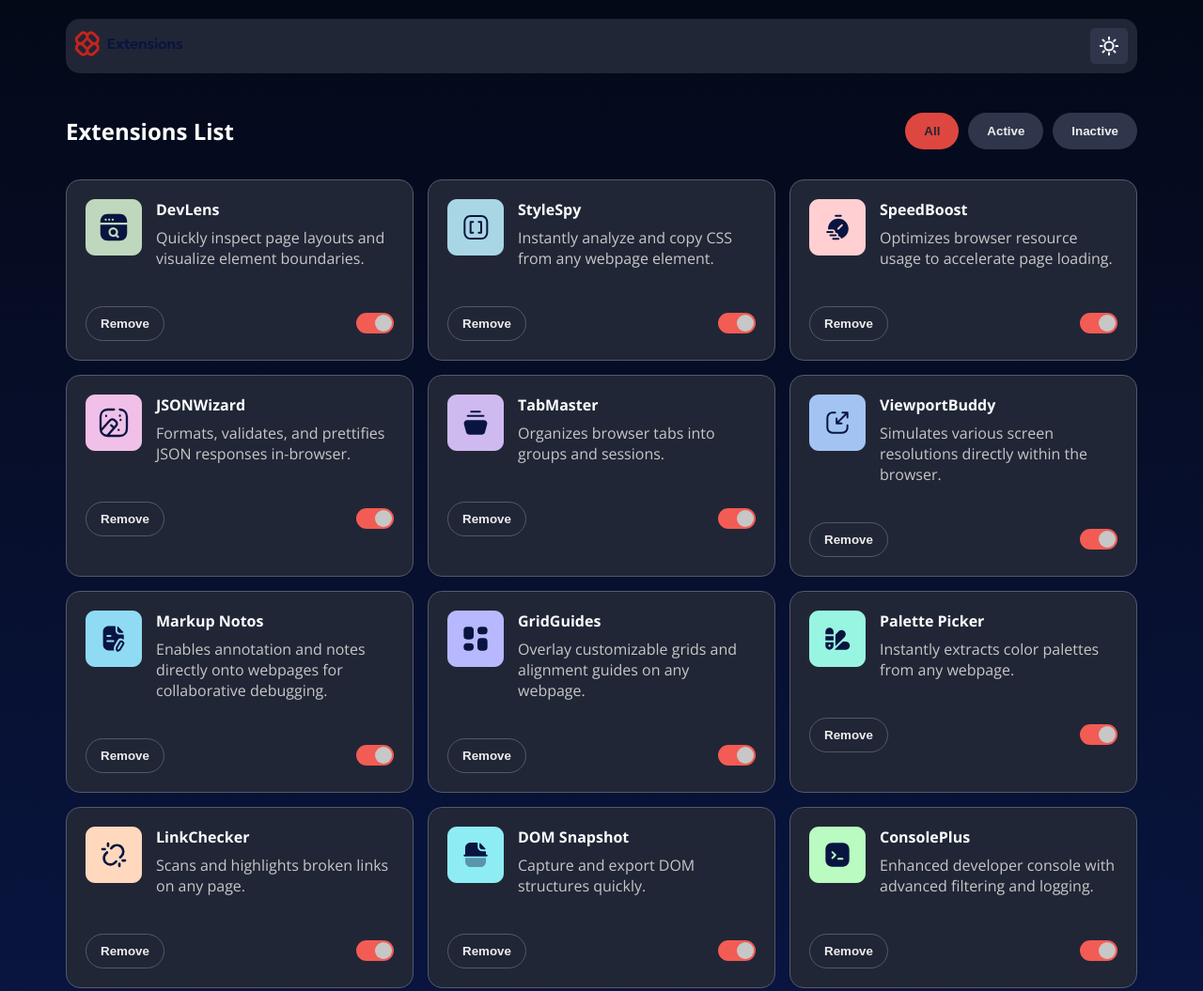
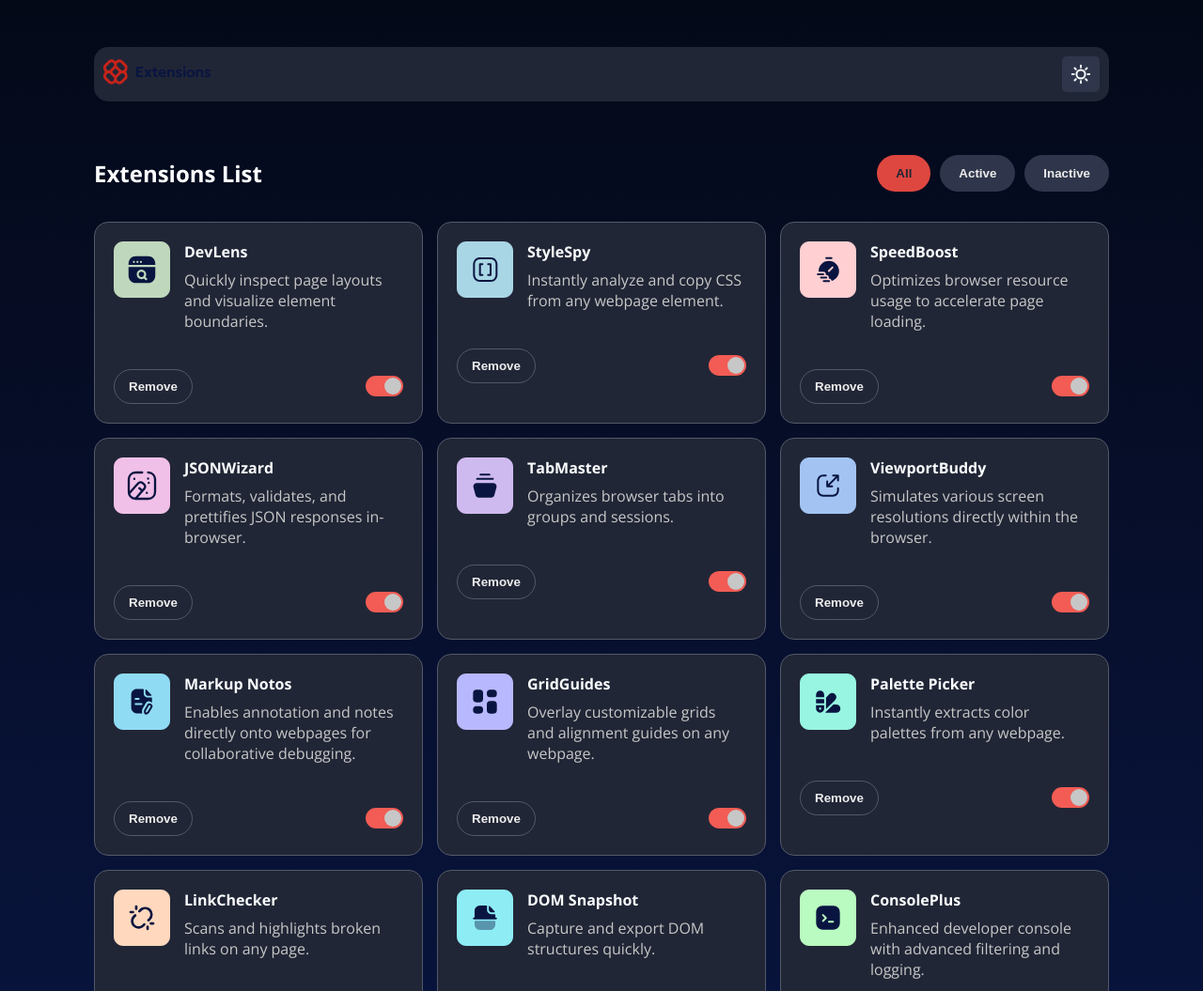
Before and after one commit to AbobakerBashar/Browser-extensions-manager-UI, a plain HTML site: page index.html in a window 1280 px wide. Shown: the top 1055 px of the page at 94% size. Drawn offline with nearby package versions, Linux system fonts and the light colour scheme.

Commit message:
modified style.css

```diff
--- a/CSS/style.css
+++ b/CSS/style.css
@@ -23,10 +23,10 @@ body {
 .container {
   min-height: 100vh;
   background: linear-gradient(180deg, #040918 0%, #091540 100%);
-  padding-top: 20px;
-  padding-bottom: 20px;
-  padding-left: 70px;
-  padding-right: 70px;
+  padding-top: 50px;
+  padding-bottom: 50px;
+  padding-left: 100px;
+  padding-right: 100px;
   transition: all var(--main-transition);
 }
 .container.light {
@@ -125,8 +125,6 @@ body {
 .container .header.light .right .options button:hover {
   background-color: var(--white-color);
 }
-.container .header.ligjt .right .options span {
-}
 /* End Header */
 /* Start Extentsions */
 .extensions {
@@ -141,13 +139,14 @@ body {
   display: flex;
   justify-content: space-between;
   align-items: center;
-  margin-top: 25px;
+  margin-top: 40px;
   margin-bottom: 15px;
 }
 @media(max-width:675px){
 .extensions .filter-extensions {
     flex-direction: column;
     margin-bottom: 40px;
+    margin-top: 20px;
   }
 }
 .extensions .filter-extensions .buttons {
```
